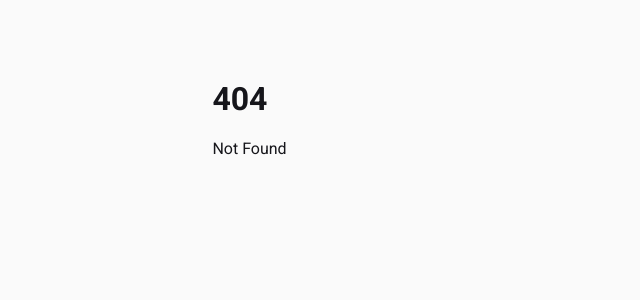
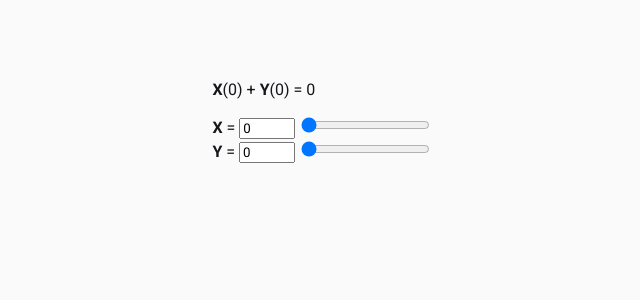
Before and after one commit to Miqueas/Learning-Notes, a SvelteKit app in the folder Svelte/: page /basic-svelte/bindings/numeric-inputs in a window 1280 px wide. Before the commit this address had no page. Shown: the top 300 px of the page, without its empty margins (26-666 px from the left). Built offline with nearby package versions, Linux system fonts and the light colour scheme.

Commit message:
Svelte: added "numeric inputs"

```diff
--- /dev/null
+++ b/Svelte/src/routes/basic-svelte/bindings/numeric-inputs/+page.svelte
@@ -0,0 +1,20 @@
+<script>
+  let x = 0
+  let y = 0
+</script>
+
+<main>
+  <p><strong>X</strong>({x}) + <strong>Y</strong>({y}) = {x + y}</p>
+
+  <label>
+    <span><strong>X</strong> = </span>
+    <input type="number" bind:value={x} min="0" max="100" />
+    <input type="range" bind:value={x} min="0" max="100" />
+  </label>
+  <br/>
+  <label>
+    <span><strong>Y</strong> = </span>
+    <input type="number" bind:value={y} min="0" max="100" />
+    <input type="range" bind:value={y} min="0" max="100" />
+  </label>
+</main>
```
